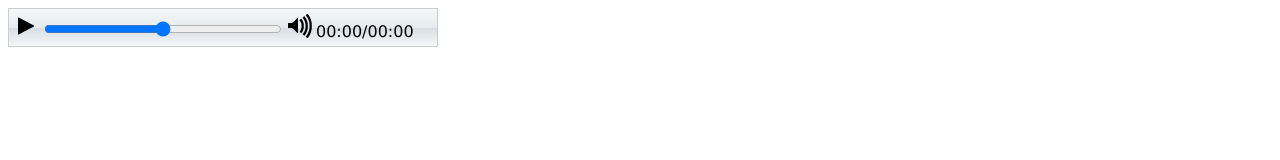
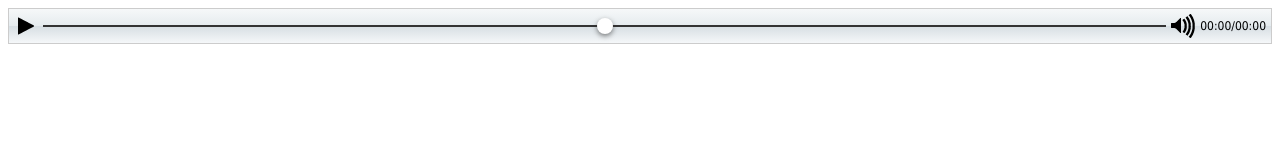
Before and after one commit to flammenmensch/ng-audio-player, a website: page index.html in a window 1280 px wide. Drawn offline with nearby package versions, Linux system fonts and the light colour scheme.

Commit message:
Fixed CSS styles

```diff
--- a/scripts/directives.js
+++ b/scripts/directives.js
@@ -50,7 +50,7 @@
 						safeApply(function () {
 							audioCtrl.playing = false;
 							audioCtrl.currentTime = 0;
-						})
+						});
 					});
 
 					this.togglePlay = function () {
--- a/styles/audio-player.css
+++ b/styles/audio-player.css
@@ -6,8 +6,17 @@
     border: 1px solid #ccc;
     padding: 5px;
     position: relative;
-    width: 418px;
-    background: rgb(246,248,249); /* Old browsers */
+    display: -webkit-box;
+    display: -webkit-flex;
+    display: -moz-box;
+    display: -moz-flex;
+    display: -ms-flexbox;
+    display: flex;
+    -webkit-box-align: center;
+    -ms-flex-align: center;
+    -webkit-align-items: center;
+    -moz-align-items: center;
+    align-items: center;
     background: -moz-linear-gradient(top,  rgba(246,248,249,1) 0%, rgba(229,235,238,1) 50%, rgba(215,222,227,1) 51%, rgba(245,247,249,1) 100%); /* FF3.6+ */
     background: -webkit-gradient(linear, left top, left bottom, color-stop(0%,rgba(246,248,249,1)), color-stop(50%,rgba(229,235,238,1)), color-stop(51%,rgba(215,222,227,1)), color-stop(100%,rgba(245,247,249,1))); /* Chrome,Safari4+ */
     background: -webkit-linear-gradient(top,  rgba(246,248,249,1) 0%,rgba(229,235,238,1) 50%,rgba(215,222,227,1) 51%,rgba(245,247,249,1) 100%); /* Chrome10+,Safari5.1+ */
@@ -23,6 +32,7 @@
     width: 24px;
     height: 24px;
     content: '';
+    margin: 0 5px 0 0;
     background-repeat: no-repeat;
     background-position: 50% 50%;
     cursor: pointer;
@@ -45,12 +55,26 @@
 }
 
 .scrub-bar {
-    position: relative;
     width: 238px;
+    -webkit-appearance: none;
+    background-color: #333;
+    height:2px;
+    margin: 0 5px 0 0;
+    flex: 1;
+    display: block;
+}
+
+.scrub-bar::-webkit-slider-thumb {
+    -webkit-appearance: none;
+    -webkit-border-radius: 8px;
+    -webkit-box-shadow: 0px 2px 5px 0px rgba(50, 50, 50, 0.6);
+    background-color: #fff;
+    width: 16px;
+    height: 16px;
 }
 
 .time-label {
-    position: relative;
     text-align: right;
-    font-family: "Lucida Grande";
+    font-family: "Tahoma";
+    font-size: 12px;
 }
```
